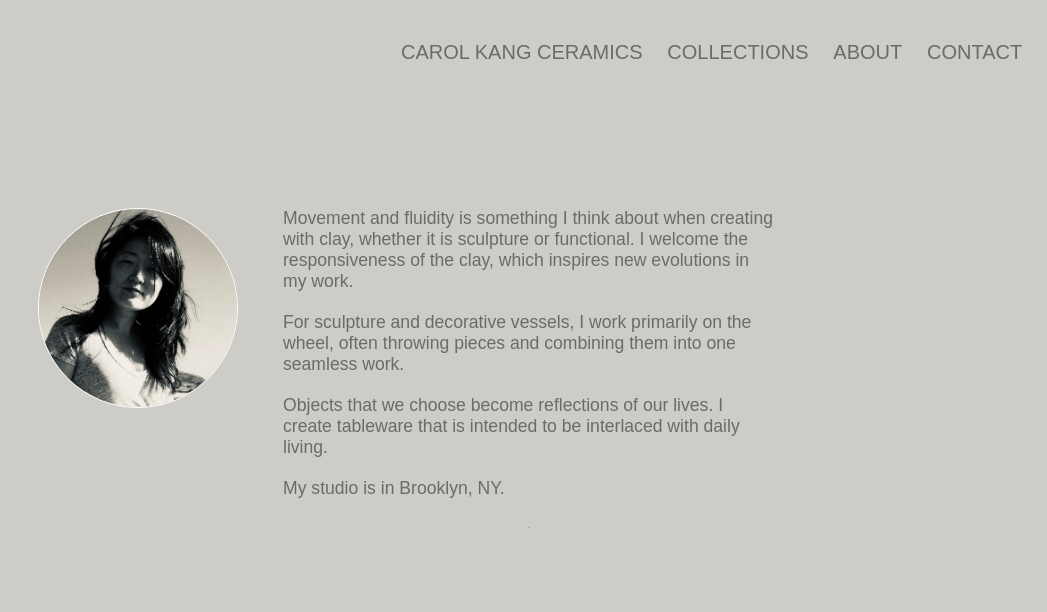
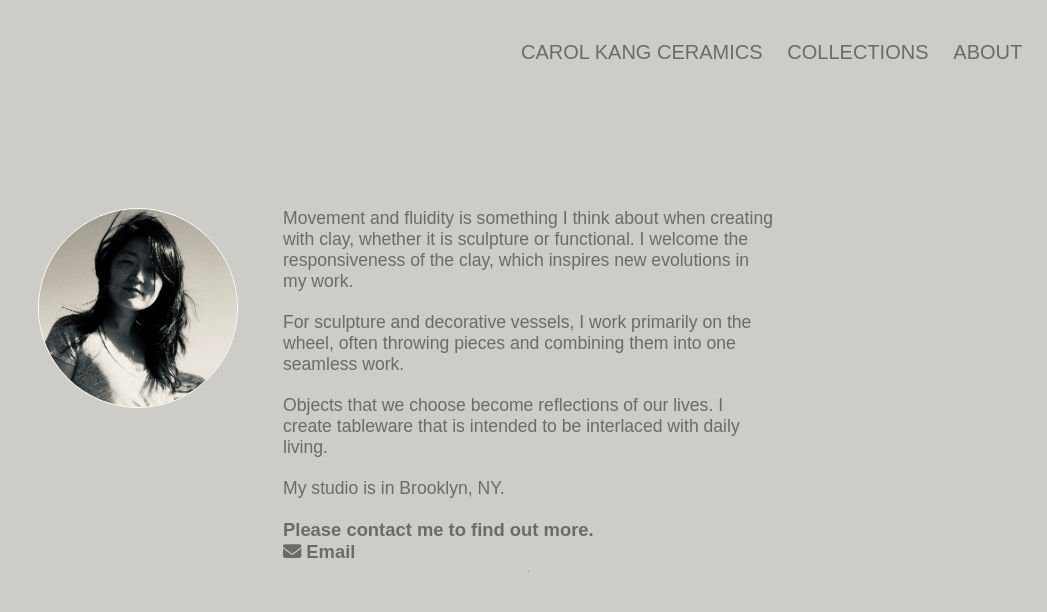
Before and after one commit to kangcarol/carolkang-ceramics, a React (Create React App) app: page /about in a window 1280 px wide. Shown: the top 612 px of the page, without its empty margins (233-1280 px from the left). Built offline with nearby package versions, Linux system fonts and the light colour scheme.

Commit message:
change contact

```diff
--- a/src/components/NavBar/NavBar.jsx
+++ b/src/components/NavBar/NavBar.jsx
@@ -14,7 +14,7 @@ function NavBar() {
             <li><Link to='/'>CAROL KANG CERAMICS</Link></li>
             <li><Link to='/collections'>COLLECTIONS</Link></li>
             <li><Link to='/about'>ABOUT</Link></li>
-            <li><Link to='/contact'>CONTACT</Link></li>
+            {/* <li><Link to='/contact'>CONTACT</Link></li>  */}
           </ul>
         </nav>
       }
--- a/src/pages/About/About.jsx
+++ b/src/pages/About/About.jsx
@@ -17,11 +17,11 @@ function About() {
             <p>Objects that we choose become reflections of our lives. I create tableware that is intended to be interlaced with daily living.</p>
             <p>My studio is in Brooklyn, NY.</p>
 
-            {/* <h6>Please contact me to find out more.</h6>
+            <h6>Please contact me to find out more.</h6>
             <a href="mailto:hello@carolkang.com" target="_blank" rel="noreferrer" alt="Carol Kang email"><span>
               <h6><FontAwesomeIcon icon={faEnvelope}/></h6>
               <h6>Email</h6>
-            </span></a> */}
+            </span></a>
             <hr />
           </div>
       </section>
```
